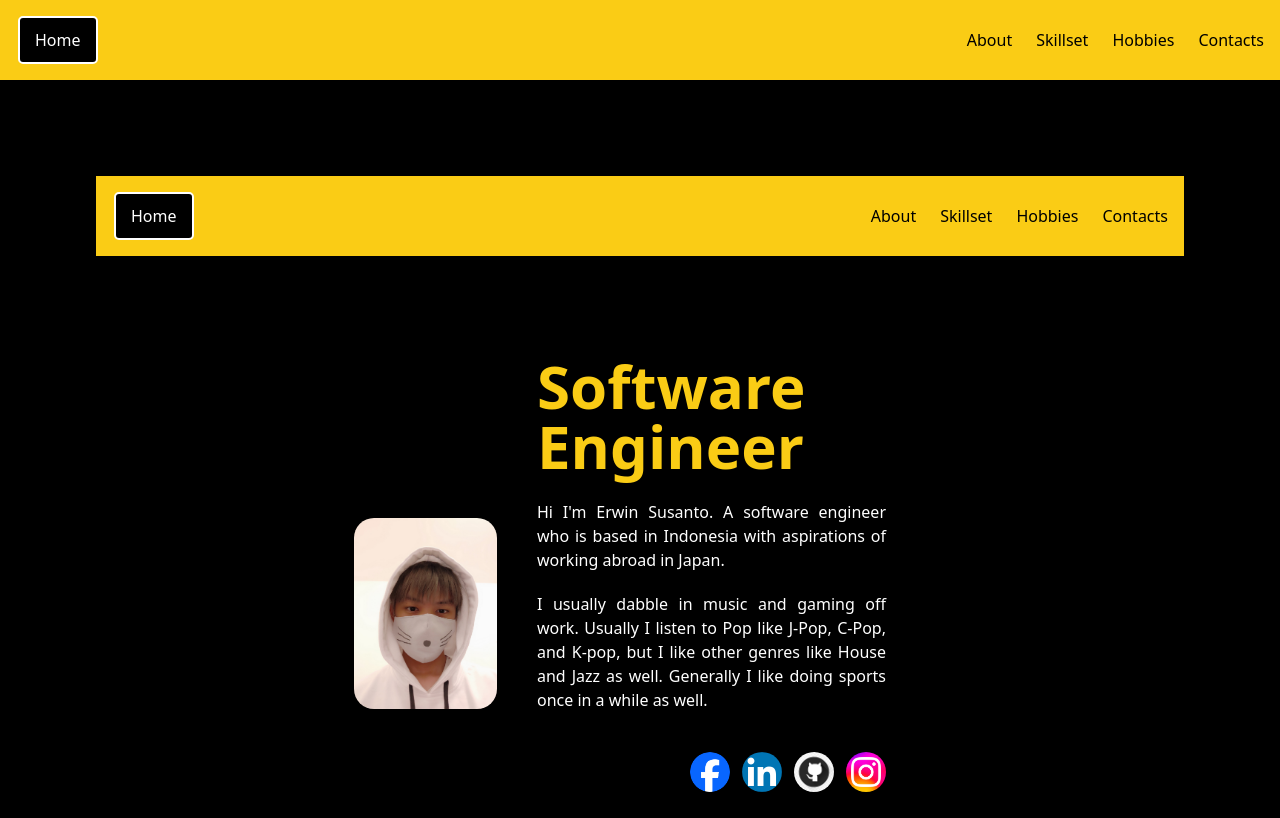
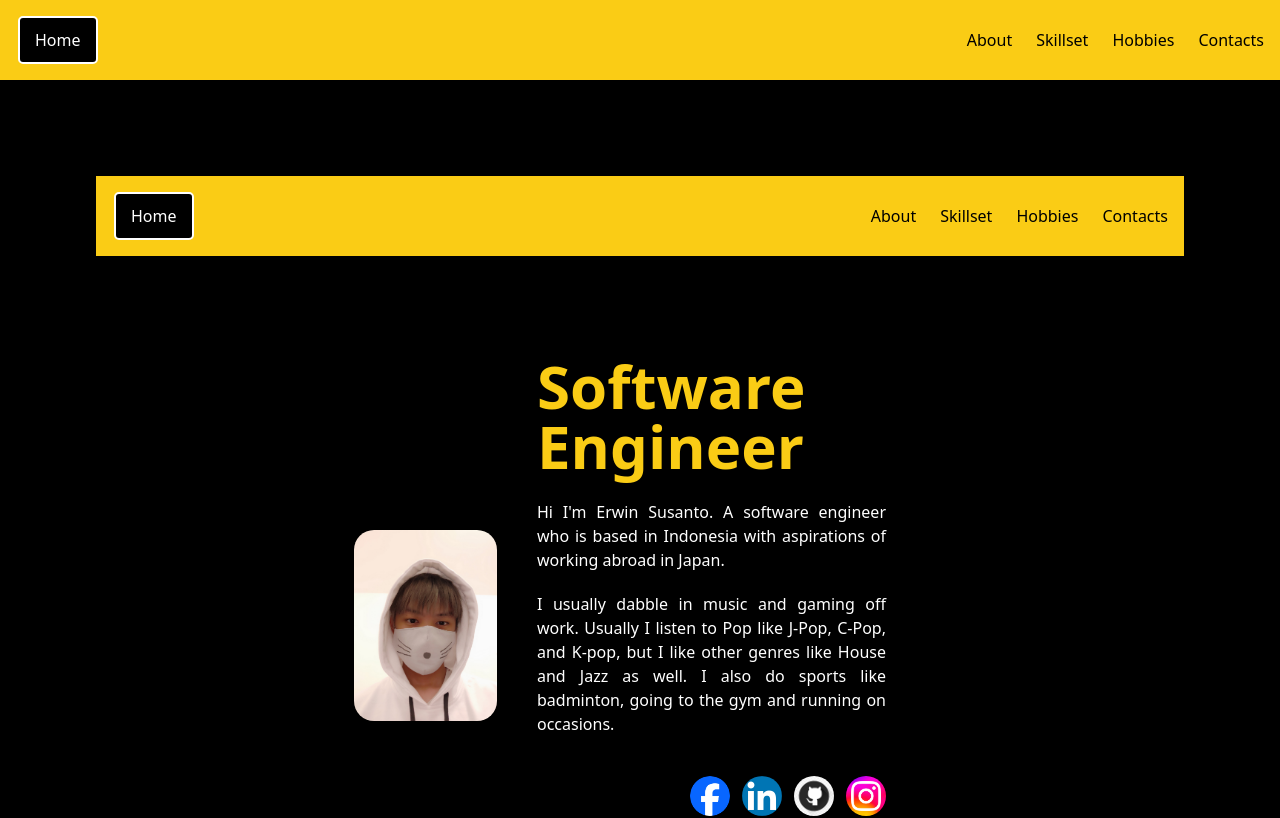
Before and after one commit to Erwin71297/portfolio, a Next.js app: page / in a window 1280 px wide. Shown: the top 818 px of the page. Built offline with nearby package versions, Linux system fonts and the light colour scheme.

Commit message:
Edit about

```diff
--- a/src/app/page.tsx
+++ b/src/app/page.tsx
@@ -236,8 +236,8 @@ export default function Home() {
                 <p className="mt-5">
                   I usually dabble in music and gaming off work. Usually I
                   listen to Pop like J-Pop, C-Pop, and K-pop, but I like other
-                  genres like House and Jazz as well. Generally I like doing
-                  sports once in a while as well.
+                  genres like House and Jazz as well. I also do sports like
+                  badminton, going to the gym and running on occasions.
                 </p>
                 <div className="flex place-content-end mt-10">
                   <a href="https://www.facebook.com/erwin.susanto.522">
```
